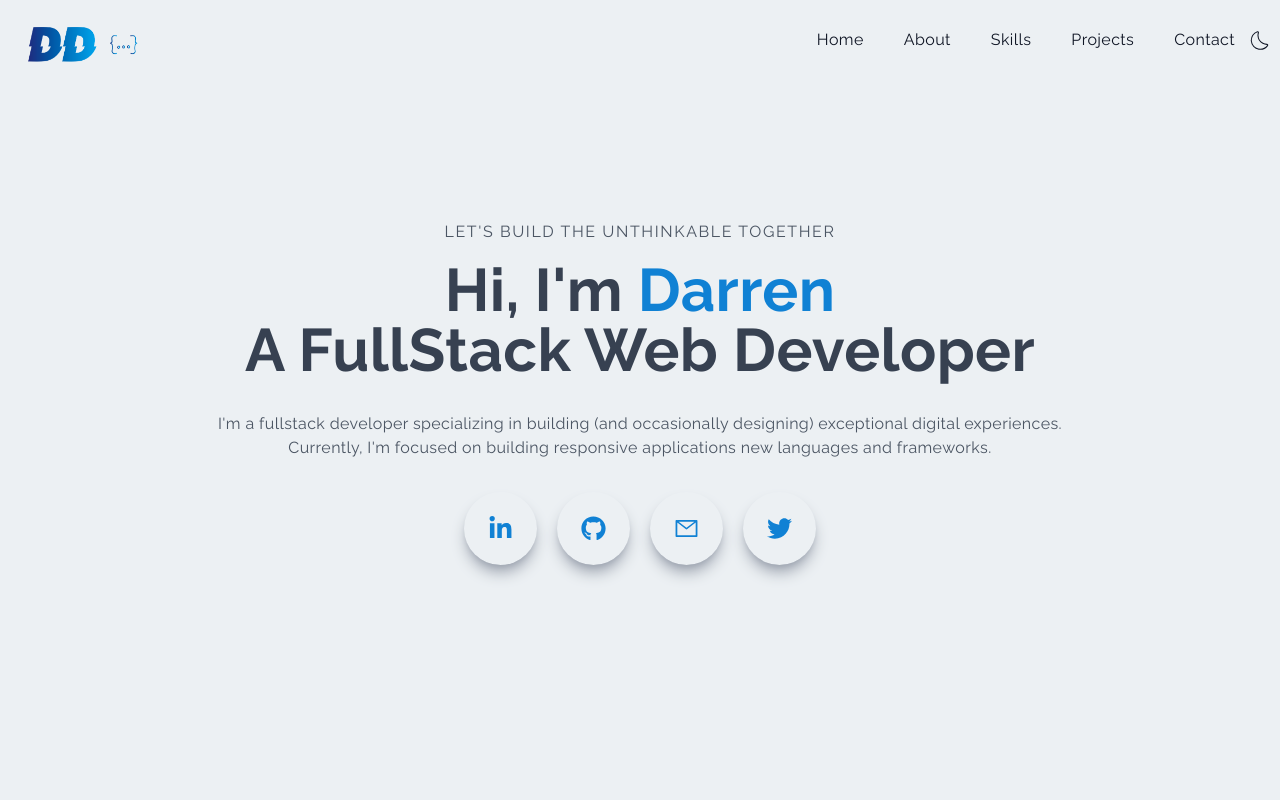
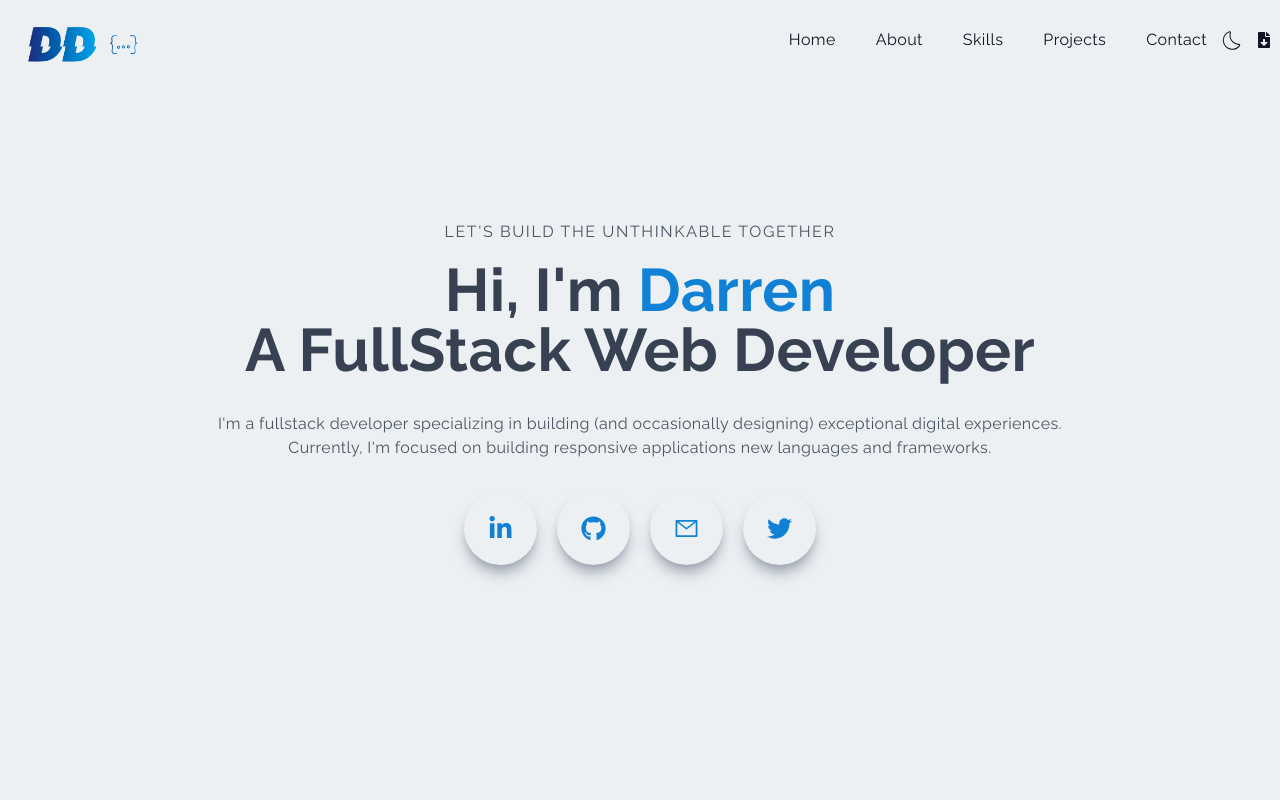
Before and after one commit to ddelimond/MyPortfolio, a Next.js app: page / in a window 1280 px wide. Shown: the top 800 px of the page. Built offline with nearby package versions, Linux system fonts and the light colour scheme.

Commit message:
=updating with resume

```diff
--- a/components/Navbar.jsx
+++ b/components/Navbar.jsx
@@ -2,7 +2,7 @@ import Image from 'next/image'
 import Link from 'next/link'
 import React, { useEffect, useState } from 'react'
 import { AiOutlineMenu,AiOutlineMail,AiOutlineClose } from "react-icons/ai";
-import { FaGithub, FaLinkedinIn, FaTwitter   } from "react-icons/fa";
+import { FaGithub, FaLinkedinIn, FaTwitter, FaFileDownload   } from "react-icons/fa";
 import {BsFillPersonLinesFill   } from "react-icons/bs";
 import Toggle from './Toggle';
 import logo from '../public/assets/Logo.png'
@@ -43,7 +43,11 @@ return (
                         <Link href='/#contact'><li className='transform ml-10 transition duration-500 hover:scale-[1.2] hover:text-[rgb(16,129,212)] dark:hover:text-[rgb(14,178,243)]'>Contact</li></Link>
 
                     </ul>
+
                     <Toggle />
+
+                    <Link target='_blank' href='https://drive.google.com/file/d/1Cf3vVOeLeuDYklVffUy8mskeq7Lv3f90/view?usp=sharing' download='Darren_Delimond'>{<FaFileDownload/>}</Link>
+
                     <section className='mobileMenu cursor-pointer md:hidden'>
                         <AiOutlineMenu size={25} onClick={handleOpen}/>
                     </section>
```
